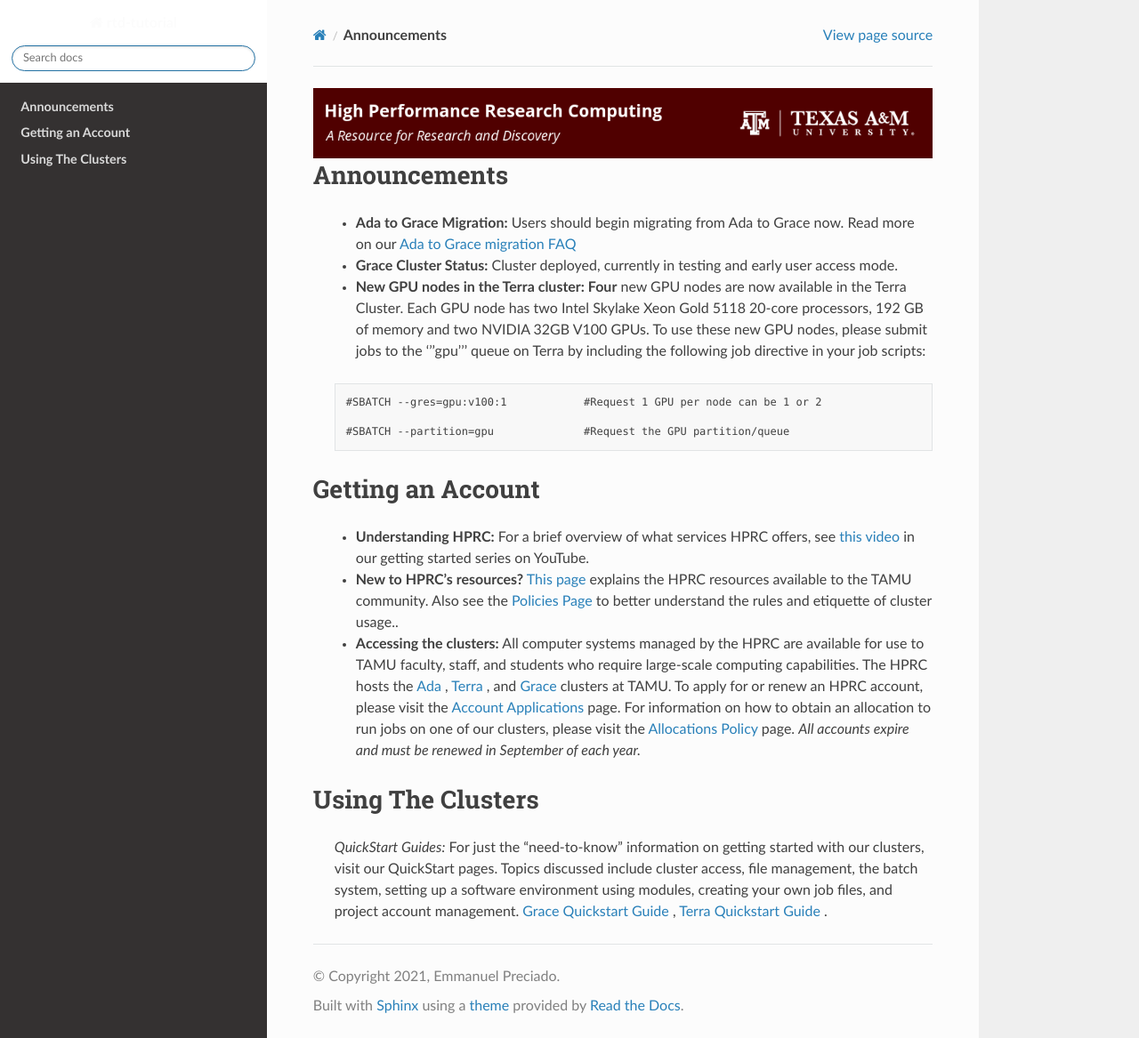
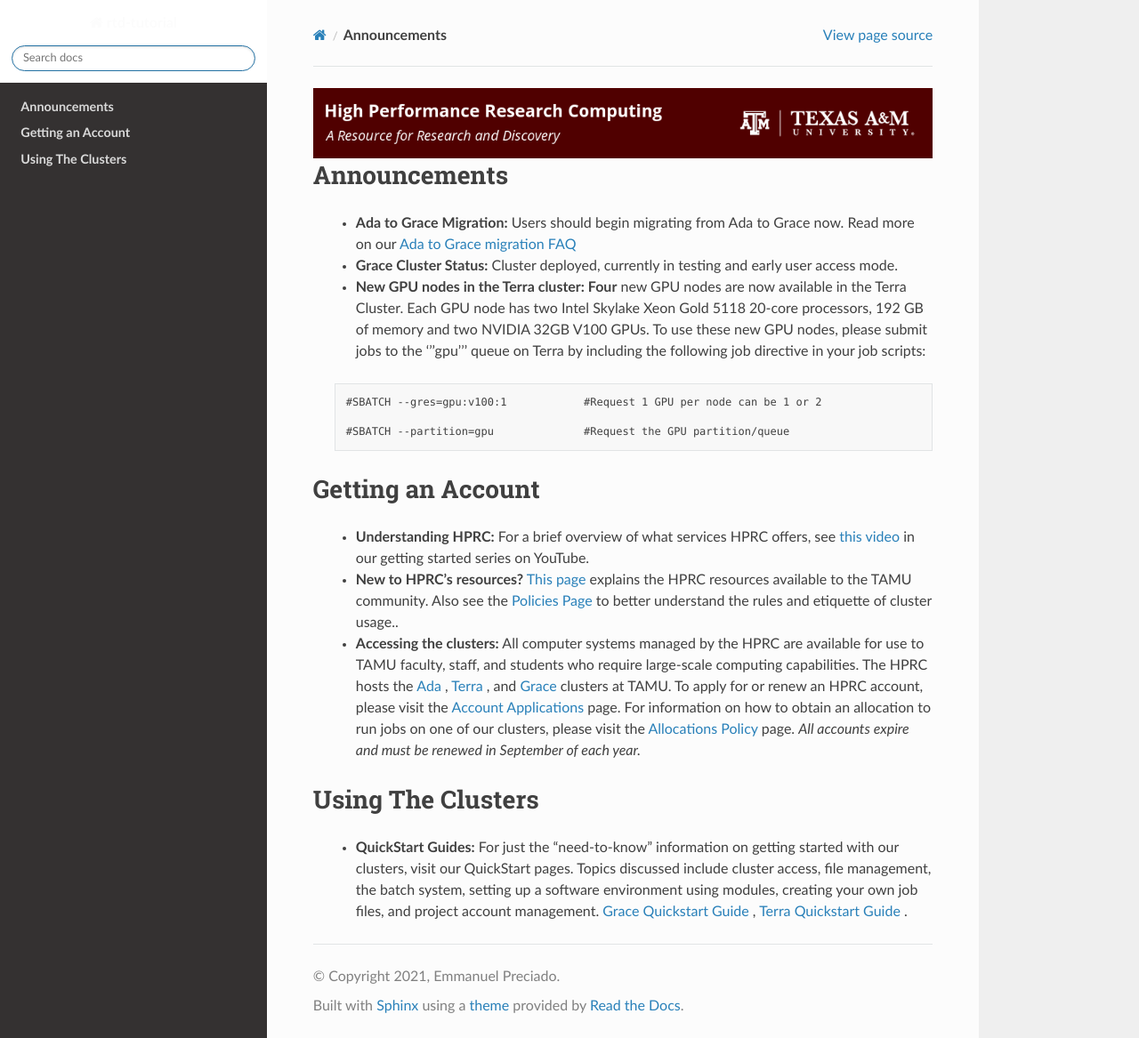
Before and after one commit to EmmanuelDej/rtd-tutorial, a Sphinx documentation site: the page built from docs/index.rst, in a window 1280 px wide and 1167 px high. Shown: the whole window at 89% size. Built offline with Sphinx 7.4.7 and the Read the Docs theme 2.0.0, drawn with Linux system fonts in a browser that asks for light colours.

```diff
--- a/docs/index.rst
+++ b/docs/index.rst
@@ -37,4 +37,4 @@
 
 **Using The Clusters**
 ================
-   *QuickStart Guides:* For just the "need-to-know" information on getting started with our clusters, visit our QuickStart pages. Topics discussed include cluster access, file management, the batch system, setting up a software environment using modules, creating your own job files, and project account management. `Grace Quickstart Guide <https://hprc.tamu.edu/wiki/Grace:QuickStart>`_ , `Terra Quickstart Guide <https://hprc.tamu.edu/wiki/Terra:QuickStart>`_ .
+   * **QuickStart Guides:** For just the "need-to-know" information on getting started with our clusters, visit our QuickStart pages. Topics discussed include cluster access, file management, the batch system, setting up a software environment using modules, creating your own job files, and project account management. `Grace Quickstart Guide <https://hprc.tamu.edu/wiki/Grace:QuickStart>`_ , `Terra Quickstart Guide <https://hprc.tamu.edu/wiki/Terra:QuickStart>`_ .
```
